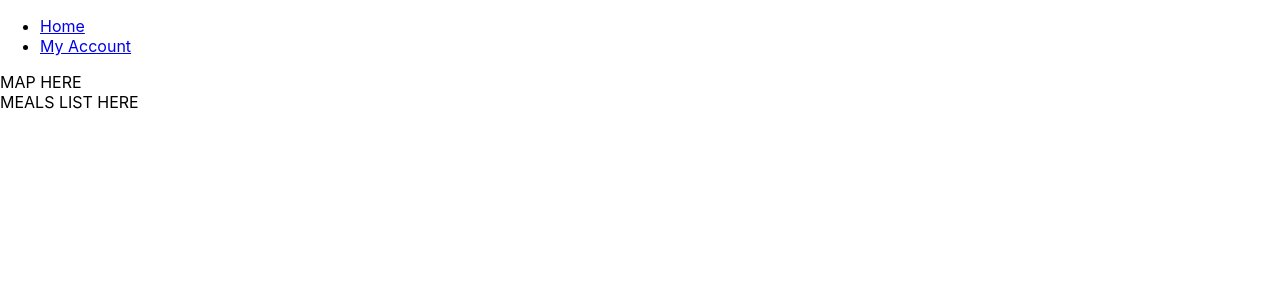
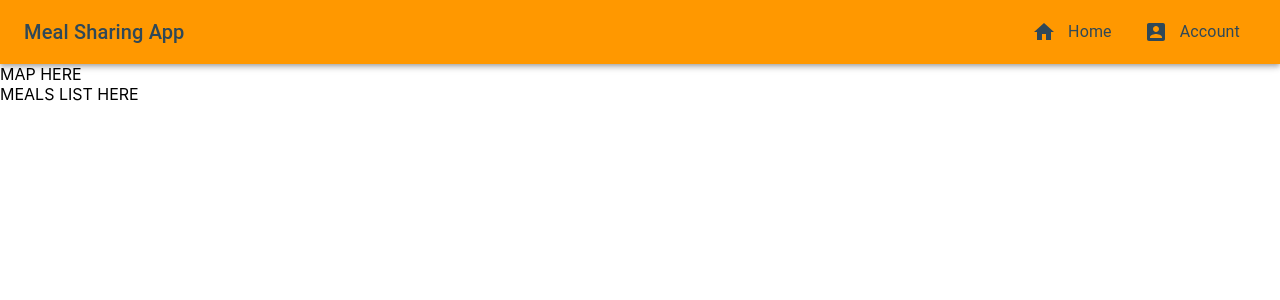
Before and after one commit to aej11a/meal-sharing-site, a React (Create React App) app in the folder client/: page / in a window 1280 px wide. Shown: the top 300 px of the page. Built offline with nearby package versions, Linux system fonts and the light colour scheme; no server answers.

Commit message:
Added theming with basic colors and theme provider, added nav bar

```diff
--- a/client/package.json
+++ b/client/package.json
@@ -3,6 +3,8 @@
     "version": "0.1.0",
     "private": true,
     "dependencies": {
+        "@material-ui/core": "^4.11.3",
+        "@material-ui/icons": "^4.11.2",
         "@testing-library/jest-dom": "^5.11.4",
         "@testing-library/react": "^11.1.0",
         "@testing-library/user-event": "^12.1.10",
--- a/client/public/index.html
+++ b/client/public/index.html
@@ -1,5 +1,5 @@
 <!DOCTYPE html>
-<html lang="en">
+<html lang="en" style="overflow-x: hidden">
     <head>
         <meta charset="utf-8" />
         <link rel="icon" href="%PUBLIC_URL%/favicon.ico" />
--- a/client/src/Account/AccountPage.js
+++ b/client/src/Account/AccountPage.js
@@ -1,4 +1,5 @@
-import React, { useEffect, useState } from 'react'
+import React, { useState } from 'react'
+import { ButtonGroup, Button, TextField, Grid } from '@material-ui/core'
 import {
     useCreateUserWithEmailAndPassword as useCreateUser,
     useSignInWithEmailAndPassword as useSignIn,
@@ -30,7 +31,6 @@ const CreateAccount = () => {
         'Loading...'
     ) : (
         <>
-            {JSON.stringify({ createState })}
             <form
                 onSubmit={async (e) => {
                     e.preventDefault()
@@ -62,36 +62,36 @@ const CreateAccount = () => {
                 }}
             >
                 <div style={{ margin: 10 }}>
-                    <label>
-                        {' '}
-                        Email: <br />
-                        <input name="email" type="text" />
-                    </label>
+                    <TextField variant="outlined" label="email" type="text" />
                 </div>
                 <div style={{ margin: 10 }}>
-                    <label>
-                        {' '}
-                        Password: <br />
-                        <input name="password" type="password" />
-                    </label>
+                    <TextField
+                        variant="outlined"
+                        label="password"
+                        type="password"
+                    />
                 </div>
                 <div style={{ margin: 10 }}>
-                    <label>
-                        {' '}
-                        First Name: <br />
-                        <input name="firstname" type="text" />
-                    </label>
+                    <TextField
+                        variant="outlined"
+                        label="firstname"
+                        type="text"
+                    />
                 </div>
                 <div style={{ margin: 10 }}>
-                    <label>
-                        {' '}
-                        Last Name: <br />
-                        <input name="lastname" type="text" />
-                    </label>
+                    <TextField
+                        variant="outlined"
+                        label="lastname"
+                        type="text"
+                    />
                 </div>
-                <button type="submit" style={{ margin: 10 }}>
+                <Button
+                    type="submit"
+                    style={{ margin: 10 }}
+                    variant="contained"
+                >
                     Create Account
-                </button>
+                </Button>
             </form>
         </>
     )
@@ -109,7 +109,6 @@ const SignIn = () => {
         'Loading...'
     ) : (
         <>
-            {JSON.stringify({ signedInUser, signinError, signinLoading })}
             <form
                 onSubmit={(e) => {
                     e.preventDefault()
@@ -120,22 +119,22 @@ const SignIn = () => {
                 }}
             >
                 <div style={{ margin: 10 }}>
-                    <label>
-                        {' '}
-                        Email: <br />
-                        <input name="email" type="text" />
-                    </label>
+                    <TextField variant="outlined" label="email" type="text" />
                 </div>
                 <div style={{ margin: 10 }}>
-                    <label>
-                        {' '}
-                        Password: <br />
-                        <input name="password" type="password" />
-                    </label>
+                    <TextField
+                        variant="outlined"
+                        label="password"
+                        type="password"
+                    />
                 </div>
-                <button type="submit" style={{ margin: 10 }}>
+                <Button
+                    type="submit"
+                    style={{ margin: 10 }}
+                    variant="contained"
+                >
                     Sign In
-                </button>
+                </Button>
             </form>
         </>
     )
@@ -162,32 +161,45 @@ export const AccountPage = () => {
     if (user)
         return (
             <div>
-                <p>
-                    You are signed in as{' '}
-                    {JSON.stringify(user.providerData[0].displayName)}
-                </p>
-                <button onClick={logout}>Log Out</button>
+                <p>You are signed in as {user.providerData[0].displayName}</p>
+                <Button onClick={logout}>Log Out</Button>
             </div>
         )
     else
         return (
-            <div>
-                <button
+            <Grid
+                container
+                direction="column"
+                alignItems="center"
+                justify="center"
+                style={{ minHeight: '100vh' }}
+            >
+                <div
+                    style={{
+                        minHeight: '100vh',
+                        display: 'inline',
+                        marginTop: 25,
+                    }}
+                >
+                    <ButtonGroup
+                        color="secondary"
+                        aria-label="outlined primary button group"
+                    >
+                        <Button
                             disabled={showCreate}
-                    className={'create-account-button'}
                             onTouchStart={switchToCreate}
                             onMouseDown={switchToCreate}
                         >
                             Create Account
-                </button>
-                <button
+                        </Button>
+                        <Button
                             disabled={showSignIn}
-                    className={'sign-in-button'}
                             onTouchStart={switchToSignIn}
                             onMouseDown={switchToSignIn}
                         >
                             Sign In
-                </button>
+                        </Button>
+                    </ButtonGroup>
 
                     {displayedTab === DISPLAY_STATES.create ? (
                         <CreateAccount />
@@ -195,5 +207,6 @@ export const AccountPage = () => {
                         <SignIn />
                     )}
                 </div>
+            </Grid>
         )
 }
--- a/client/src/App.js
+++ b/client/src/App.js
@@ -3,22 +3,29 @@ import { BrowserRouter as Router, Switch, Route, Link } from 'react-router-dom'
 import { Home } from './Home'
 import { AccountPage } from './Account/AccountPage'
 import './App.css'
+import { NavBar } from './NavBar/NavBar'
+import { createMuiTheme, ThemeProvider } from '@material-ui/core/styles'
+import orange from '@material-ui/core/colors/orange'
+
+const theme = createMuiTheme({
+    palette: {
+        primary: {
+            light: orange[100],
+            main: orange[500],
+            dark: orange[700],
+            contrastText: '#2F4858',
+        },
+        secondary: {
+            main: '#2F4858',
+        },
+    },
+})
 
 export default function App() {
     return (
-        <Router>
-            <div>
-                <nav>
-                    <ul>
-                        <li>
-                            <Link to="/">Home</Link>
-                        </li>
-                        <li>
-                            <Link to="/account">My Account</Link>
-                        </li>
-                    </ul>
-                </nav>
-
+        <ThemeProvider theme={theme}>
+            <Router>
+                <NavBar />
                 {/* A <Switch> looks through its children <Route>s and
             renders the first one that matches the current URL. */}
                 <Switch>
@@ -29,7 +36,7 @@ export default function App() {
                         <AccountPage />
                     </Route>
                 </Switch>
-            </div>
-        </Router>
+            </Router>
+        </ThemeProvider>
     )
 }
--- /dev/null
+++ b/client/src/NavBar/NavBar.js
@@ -0,0 +1,62 @@
+import React from 'react'
+import {
+    AppBar,
+    Toolbar,
+    Typography,
+    Button,
+    Link,
+    ListItem,
+    ListItemIcon,
+    ListItemText,
+} from '@material-ui/core'
+import { useAuthState } from 'react-firebase-hooks/auth'
+import { Link as RouterLink } from 'react-router-dom'
+import HomeIcon from '@material-ui/icons/Home'
+import AccountBoxIcon from '@material-ui/icons/AccountBox'
+import { firebase } from '../firebase'
+
+function ListItemLink(props) {
+    const { icon, primary, to } = props
+
+    const renderLink = React.useMemo(
+        () =>
+            React.forwardRef((itemProps, ref) => (
+                <RouterLink to={to} ref={ref} {...itemProps} />
+            )),
+        [to]
+    )
+
+    return (
+        <ListItem button component={renderLink} style={{ width: 'unset' }}>
+            {icon ? (
+                <ListItemIcon style={{ color: '#2F4858', minWidth: 36 }}>
+                    {icon}
+                </ListItemIcon>
+            ) : null}
+            <ListItemText primary={primary} />
+        </ListItem>
+    )
+}
+
+export const NavBar = () => {
+    const [user, loading, error] = useAuthState(firebase.auth())
+
+    return (
+        <AppBar position="static">
+            <Toolbar>
+                <Typography
+                    variant="h6"
+                    style={{ marginRight: 50, flexGrow: 1 }}
+                >
+                    Meal Sharing App
+                </Typography>
+                <ListItemLink to="/" primary="Home" icon={<HomeIcon />} />
+                <ListItemLink
+                    to="/account"
+                    primary="Account"
+                    icon={<AccountBoxIcon />}
+                />
+            </Toolbar>
+        </AppBar>
+    )
+}
```
Also changed, not shown: 2 other files (tests, documents, lock files or other folders). Lines whose indentation alone changed are shown as unchanged.
